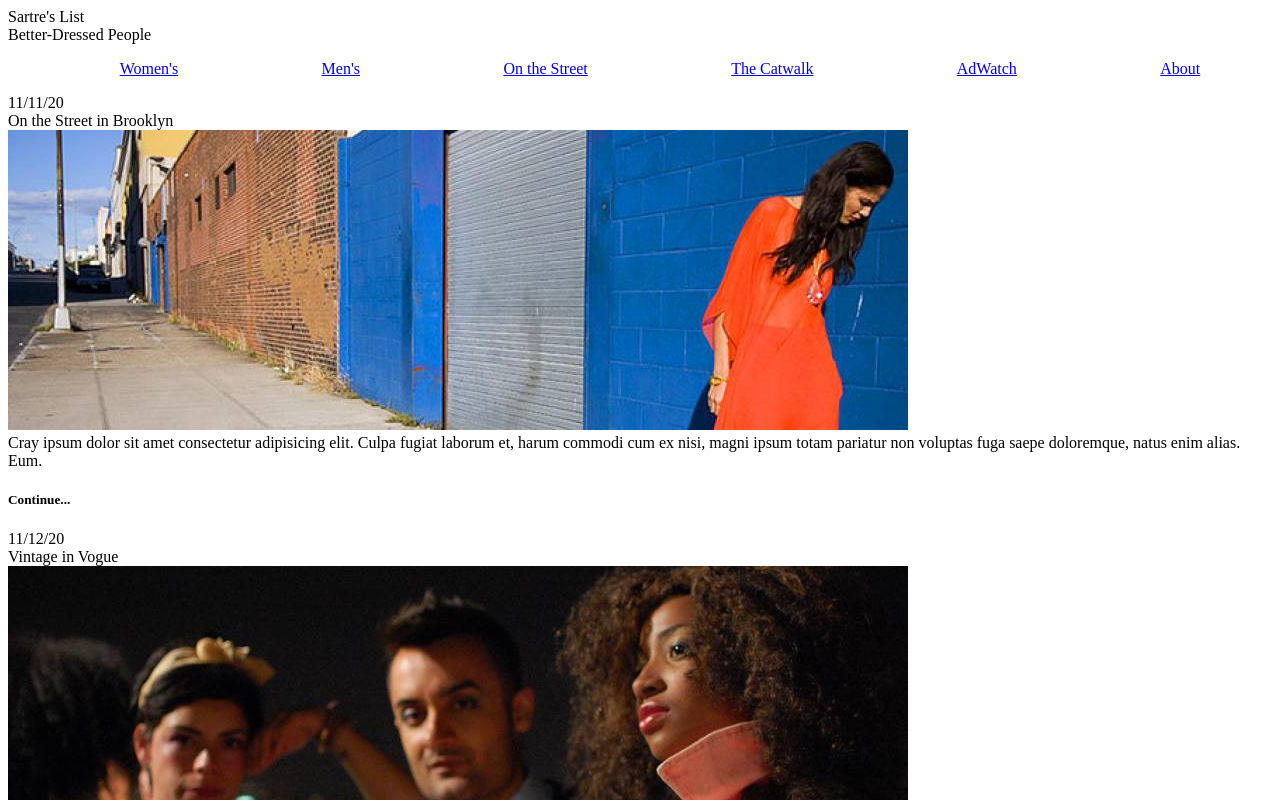
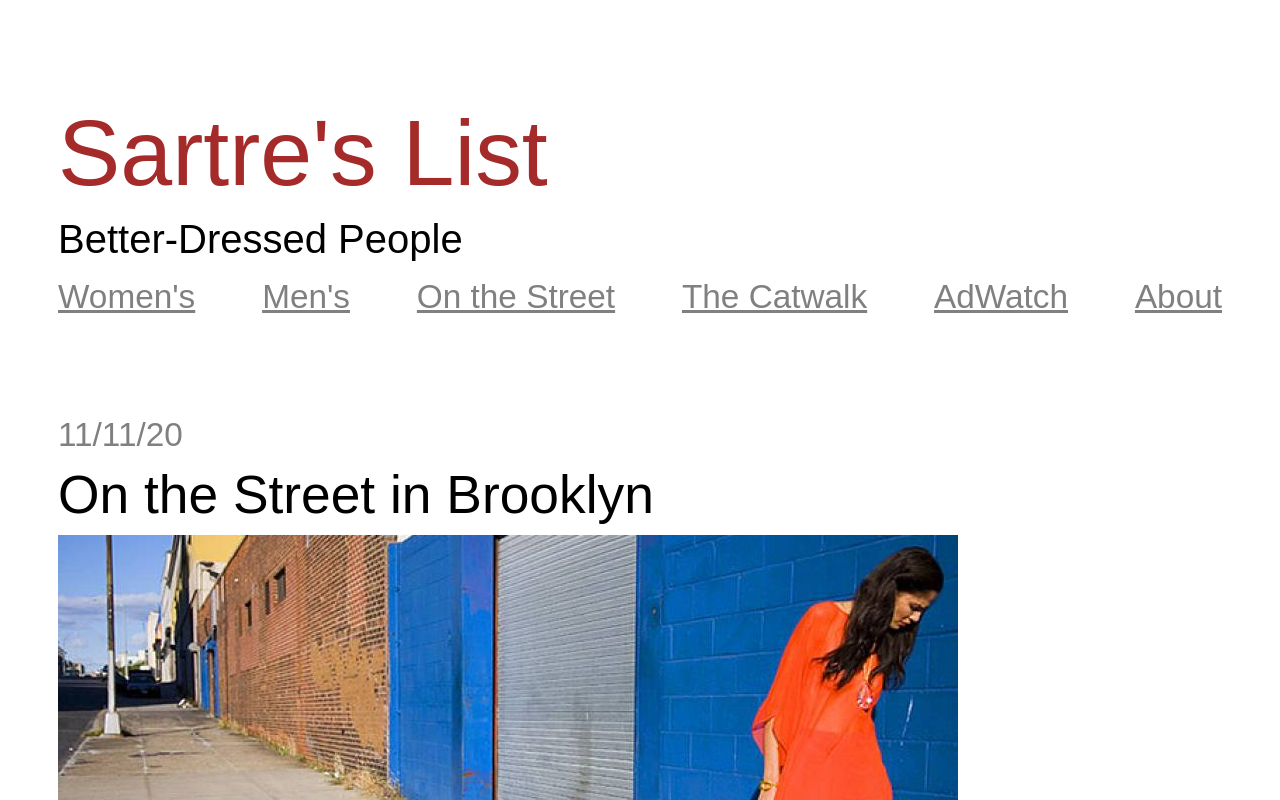
Before and after one commit to awatersny/ReactFashionBlogLab, a React (Vite) app: page / in a window 1280 px wide. Shown: the top 800 px of the page. Built offline with nearby package versions, Linux system fonts and the light colour scheme.

Commit message:
Update Styling

```diff
--- a/src/App.css
+++ b/src/App.css
@@ -1,5 +1,62 @@
 ul {
+  padding: 0;
   display: flex;
-  justify-content: space-around;
+  justify-content: space-between;
   list-style: none;
 }
+
+h5 {
+  display: flex;
+  justify-content: flex-end;
+  font-size: 25px;
+  padding-right: 5%;
+}
+
+div {
+  margin: 10px 0;
+}
+
+.main {
+  margin: 100px 50px
+}
+
+.blog-post {
+  border-bottom: 3px solid #ccc;
+  margin: 100px 0;
+}
+
+.date, .copyright, .header{
+  color: gray;
+  font-size: 25pt;
+}
+
+.footer, h5, .title{
+  color: brown;
+  text-decoration: none;
+}
+
+.copyright {
+  justify-content: flex-start;
+  font-weight: normal;
+  margin: 0;
+}
+
+.footer {
+  font-size: 20pt;
+}
+
+.title {
+  font-size: 70pt;
+}
+
+.sub-title {
+  font-size: 30pt
+}
+
+.blog-title {
+  font-size: 40pt;
+}
+
+.blog-content {
+  font-size: 20pt;
+}
--- a/src/App.jsx
+++ b/src/App.jsx
@@ -41,7 +41,7 @@ function App() {
   ]
 
   return (
-    <div>
+    <div class="main">
       <Header
         className = "title"
         content = "Sartre's List"
--- a/src/components/BlogPost.jsx
+++ b/src/components/BlogPost.jsx
@@ -2,7 +2,7 @@ import React from 'react'
 
 export default function BlogPost(props) {
   return (
-    <div>
+    <div class="blog-post">
       <div class="date">{props.date}</div>
       <div class="blog-title">{props.title}</div>
       <img src={props.image} alt={props.image} />
--- a/src/index.css
+++ b/src/index.css
@@ -0,0 +1,3 @@
+body {
+  font-family: sans-serif;
+}
```
